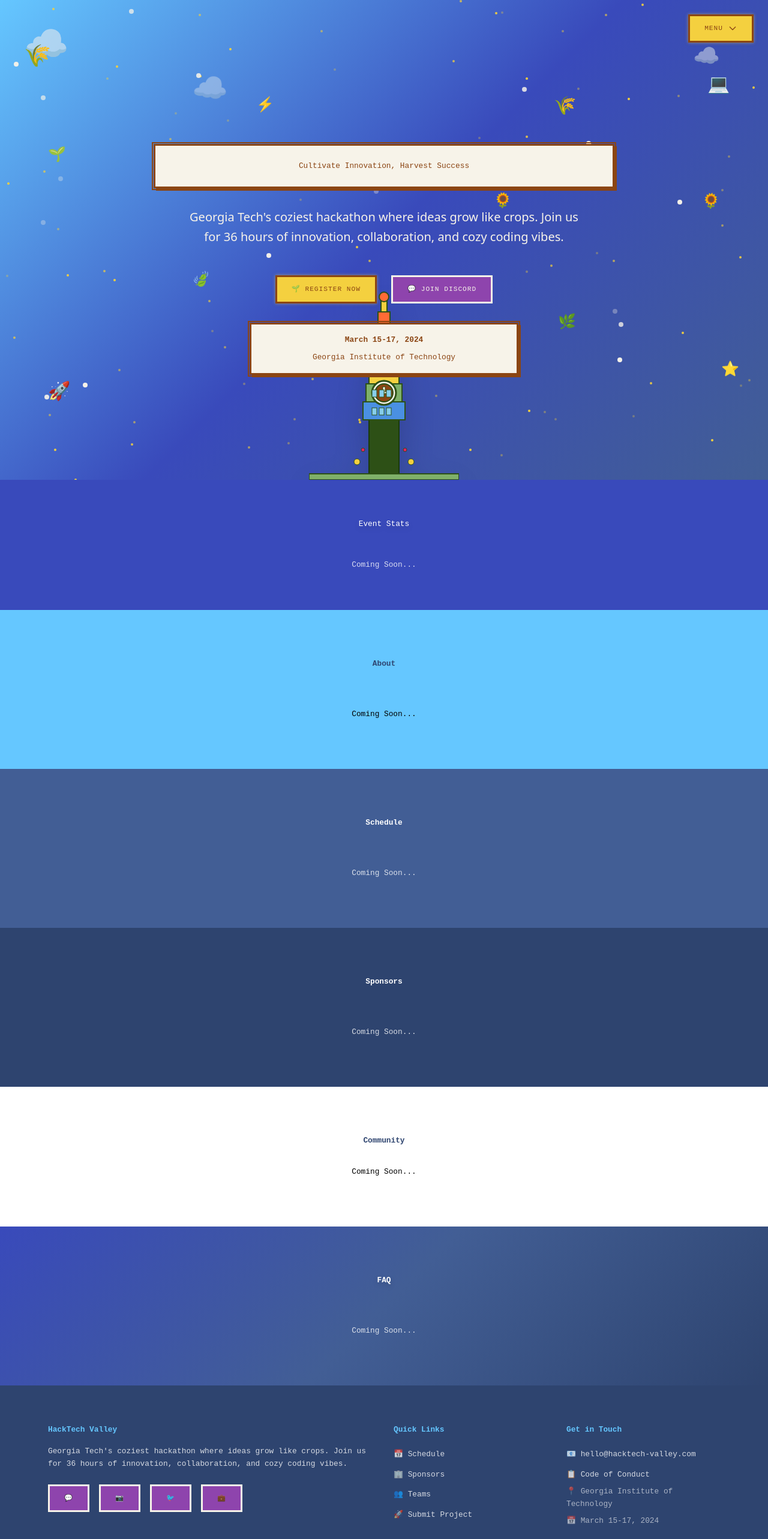
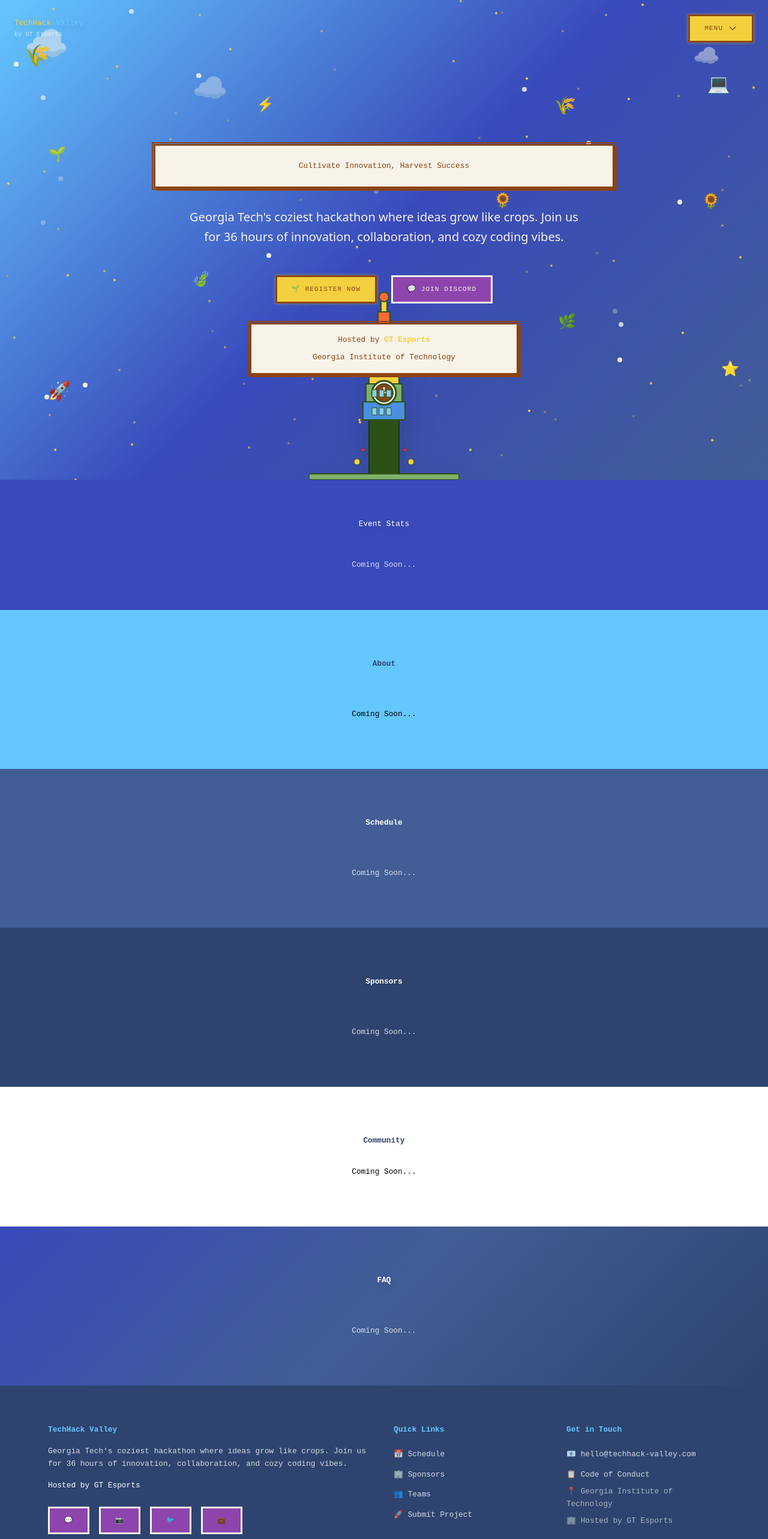
Before and after one commit to gt-esports/gtesports-hackathon-site, a React (Vite) app: page / in a window 1280 px wide. Shown: the top 2566 px of the page at 60% size. Built offline with nearby package versions, Linux system fonts and the light colour scheme.

Commit message:
Update branding from HackTech Valley to TechHack Valley across components and configuration files, including footer, hero, and site configuration. Adjust event details and descriptions accordingly.

```diff
--- a/src/components/Footer.tsx
+++ b/src/components/Footer.tsx
@@ -9,10 +9,13 @@
         <div className="grid md:grid-cols-4 gap-8 mb-12">
           {/* Brand section */}
           <div className="md:col-span-2">
-            <h3 className="text-2xl font-bold mb-4 font-pixel text-sky-blue">HackTech Valley</h3>
-            <p className="text-white/80 mb-6 leading-relaxed font-pixel text-sm">
+            <h3 className="text-2xl font-bold mb-4 font-pixel text-sky-blue">TechHack Valley</h3>
+            <p className="text-white/80 mb-4 leading-relaxed font-pixel text-sm">
               Georgia Tech's coziest hackathon where ideas grow like crops. Join us for 36 hours of innovation,
               collaboration, and cozy coding vibes.
+            </p>
+            <p className="text-sky-blue/80 mb-6 font-pixel text-xs">
+              Hosted by GT Esports
             </p>
             <div className="flex space-x-4">
               <a
@@ -102,7 +105,7 @@
                 </a>
               </li>
               <li className="text-white/60 text-sm font-pixel">📍 {siteConfig.event.location}</li>
-              <li className="text-white/60 text-sm font-pixel">📅 {siteConfig.event.date}</li>
+              <li className="text-white/60 text-sm font-pixel">🏢 Hosted by GT Esports</li>
             </ul>
           </div>
         </div>
@@ -111,7 +114,7 @@
         <div className="border-t border-white/20 pt-8">
           <div className="flex flex-col md:flex-row justify-between items-center">
             <div className="text-white/60 text-sm mb-4 md:mb-0 font-pixel">
-              © {currentYear} HackTech Valley. All rights reserved.
+              © {currentYear} TechHack Valley. All rights reserved.
             </div>
             <div className="flex items-center space-x-4 text-white/60 text-sm font-pixel">
               <span>Made with 💚 by Georgia Tech students</span>
--- a/src/components/Hero.tsx
+++ b/src/components/Hero.tsx
@@ -21,7 +21,19 @@
         <div className="absolute top-80 right-1/3 animate-bounce-gentle text-2xl" style={{ animationDelay: "2.5s" }}>🌻</div>
       </div>
 
-      <nav className="absolute top-6 right-6 z-20">
+      {/* Navigation with branding */}
+      <nav className="absolute top-6 left-6 right-6 z-20 flex justify-between items-center">
+        {/* Logo/Brand */}
+        <div className="text-white font-pixel text-lg md:text-xl drop-shadow-lg">
+          <div>
+            <span className="text-valley-gold">TechHack</span> <span className="text-sky-blue">Valley</span>
+          </div>
+          <div className="text-xs text-white/60 font-pixel">
+            by GT Esports
+          </div>
+        </div>
+
+        {/* Menu Button */}
         <div className="relative">
           <button
             onClick={() => setIsDropdownOpen(!isDropdownOpen)}
@@ -141,7 +153,7 @@
           {/* Title with colorful gradient text */}
           <h1 className="text-5xl md:text-7xl lg:text-8xl font-bold mb-6 font-pixel tracking-wider drop-shadow-2xl">
             <span className="bg-gradient-to-r from-valley-gold via-valley-orange to-valley-pink bg-clip-text text-transparent">
-              HackTech
+              TechHack
             </span>
             <br />
             <span className="bg-gradient-to-r from-valley-green via-valley-blue to-valley-purple bg-clip-text text-transparent">
@@ -176,7 +188,7 @@
         {/* Event details with pixel art card */}
         <div className="card-pixel max-w-md mx-auto p-4">
           <div className="text-valley-brown">
-            <p className="text-lg font-pixel font-semibold mb-2">{siteConfig.event.date}</p>
+            <p className="text-sm font-pixel mb-2">Hosted by <span className="text-valley-gold font-semibold">GT Esports</span></p>
             <p className="text-sm font-pixel">{siteConfig.event.location}</p>
           </div>
         </div>
--- a/src/config/site.ts
+++ b/src/config/site.ts
@@ -1,12 +1,12 @@
 export const siteConfig = {
-  name: "HackTech Valley",
-  description: "Georgia Tech's coziest hackathon - where ideas grow like crops",
-  url: "https://hacktech-valley.com",
+  name: "TechHack Valley",
+  description: "Georgia Tech's coziest hackathon hosted by GT Esports - where ideas grow like crops",
+  url: "https://techhack-valley.com",
 
   event: {
-    name: "HackTech Valley 2024",
+    name: "TechHack Valley 2026",
     tagline: "Cultivate Innovation, Harvest Success",
-    date: "March 15-17, 2024",
+    date: "TBA",
     location: "Georgia Institute of Technology",
     registrationOpen: true,
   },
@@ -21,17 +21,17 @@
   ],
 
   links: {
-    discord: "https://discord.gg/hacktech",
-    instagram: "https://instagram.com/hacktech",
-    twitter: "https://twitter.com/hacktech",
-    linkedin: "https://linkedin.com/company/hacktech",
-    email: "hello@hacktech-valley.com",
+    discord: "https://discord.gg/",
+    instagram: "https://instagram.com/",
+    twitter: "https://twitter.com/",
+    linkedin: "https://linkedin.com/company/",
+    email: "hello@techhack-valley.com",
     codeOfConduct: "/code-of-conduct",
   },
 
   about: {
     intro:
-      "Welcome to HackTech Valley, where the spirit of Stardew Valley meets the innovation of Georgia Tech! Just like tending to your virtual farm, we believe in nurturing ideas from seed to harvest.",
+      "Welcome to TechHack Valley, where the spirit of Stardew Valley meets the innovation of Georgia Tech! Just like tending to your virtual farm, we believe in nurturing ideas from seed to harvest.",
     mission:
       "Our mission is to create a cozy, inclusive environment where hackers can plant the seeds of creativity, collaborate with fellow farmers of technology, and harvest amazing projects that make a difference.",
     community:
@@ -40,9 +40,9 @@
 
   faq: [
     {
-      question: "What is HackTech Valley?",
+      question: "What is TechHack Valley?",
       answer:
-        "HackTech Valley is Georgia Tech's 36-hour hackathon with a cozy Stardew Valley theme! It's where students come together to build amazing projects, learn new skills, and make lasting friendships.",
+        "TechHack Valley is Georgia Tech's 36-hour hackathon with a cozy Stardew Valley theme! It's where students come together to build amazing projects, learn new skills, and make lasting friendships.",
     },
     {
       question: "Who can participate?",
@@ -67,7 +67,7 @@
     {
       question: "What if I'm a beginner?",
       answer:
-        "Perfect! HackTech Valley is designed to be beginner-friendly. We have mentors, workshops, and starter resources to help you plant your first seeds in tech.",
+        "Perfect! TechHack Valley is designed to be beginner-friendly. We have mentors, workshops, and starter resources to help you plant your first seeds in tech.",
     },
   ],
 } as const
```
